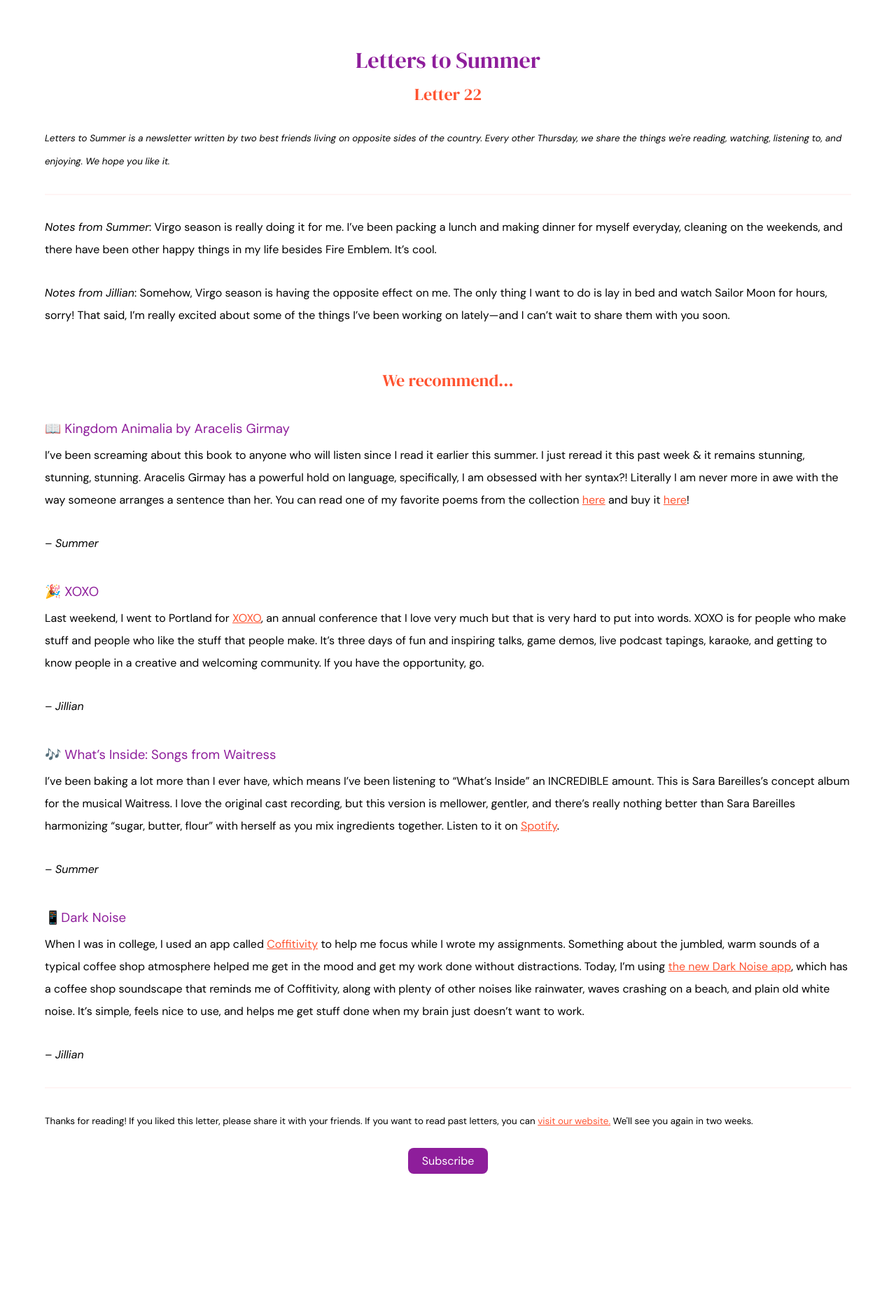
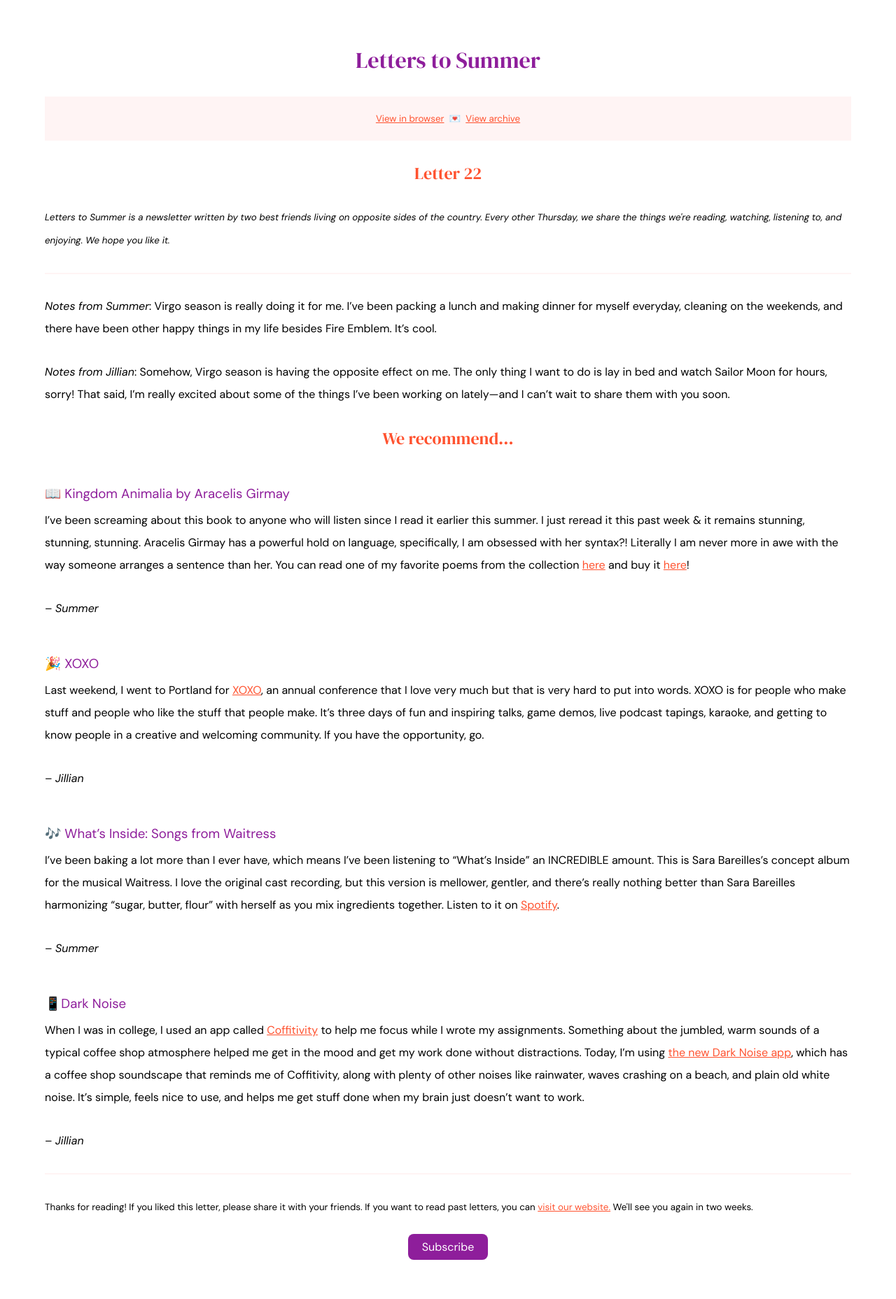
Before and after one commit to jilliangmeehan/letters-to-summer, a Jekyll site: the page built from emails/22.md, in a window 1280 px wide. Shown: the whole page at 70% size. Built offline with Jekyll 4.4.1, drawn with Linux system fonts in a browser that asks for light colours; before the commit the page ends 1734 px from its top, so only the background shows below that.

Commit message:
email style changes

```diff
--- a/_layouts/email.html
+++ b/_layouts/email.html
@@ -22,7 +22,6 @@
         font-family: 'DM Serif Display', serif;
         font-weight: 400;
         color: #8E1E9B;
-        margin: 5px 0 -50px 0;
         text-align: center;
       }
 
@@ -30,7 +29,6 @@
         font-family: 'DM Serif Display', serif;
         font-weight: 400;
         color: #FF522F;
-        margin: 60px 0 0 0;
         text-align: center;
       }
 
@@ -38,7 +36,7 @@
         font-family: 'DM Sans', sans-serif;
         font-weight: 400;
         color: #8E1E9B;
-        margin: 40px 0 -20px 0;
+        margin: 50px 0 -20px 0;
       }
 
       p {
@@ -55,6 +53,12 @@
         margin: 30px 0;
         border: none;
         border-top: 2px solid #FFF4F4;
+      }
+
+      .pink {
+        background-color: #FFF4F4;
+        padding: 15px;
+        text-align: center;
       }
 
       .button {
@@ -77,6 +81,7 @@
   <body>
     <header>
       <h1>Letters to Summer</h1>
+      <p class="pink"><small><a href="#">View in browser</a>&nbsp; 💌 &nbsp;<a href="https://letterstosummer.com">View archive</a></small></p>
       <h2>{{ page.title }}</h2>
       <p><small><em>Letters to Summer is a newsletter written by two best friends living on opposite sides of the country. Every other Thursday, we share the things we're reading, watching, listening to, and enjoying. We hope you like it.</em></small></p>
       <hr>
```
Also changed, not shown: 1 other file.
